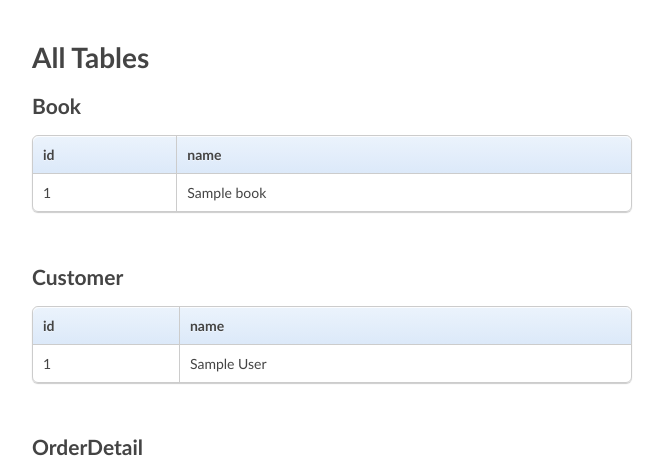
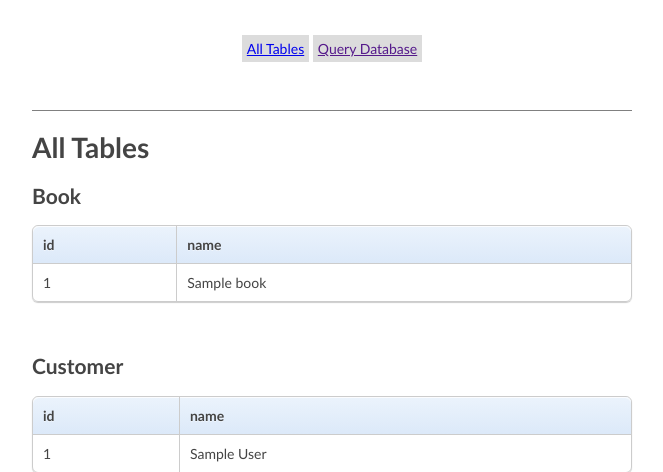
Before and after one commit to sam1487/COMP-6120, a PHP site: page /home.php in a window 1280 px wide. Shown: the top 472 px of the page, without its empty margins (308-971 px from the left). Run offline with PHP 8.4, Linux system fonts and the light colour scheme; tables that the repository leaves empty or names only in its code hold one stand-in row (values such as "Sample post"); data that the repository does not hold is empty.

Commit message:
added database

```diff
--- a/home.php
+++ b/home.php
@@ -12,6 +12,13 @@ $tables = array('Book', 'Customer', 'OrderDetail', 'Orders', 'Shipper', 'Subject
 </head>
 
 <body>
+    <div style="text-align: center; height: 70px; border-bottom: 1px solid grey">
+        <a href='index.php' style = "background: gainsboro; width: 100px; height: 25px; padding: 5px;">All Tables</a>
+        <a href='' style = "background: gainsboro; width: 100px; height: 25px; padding: 5px;">Query Database</a>
+    </div>
+
+
+
 <h1>All Tables</h1>
 <?php
 foreach($tables as $tableName) { ?>
```
